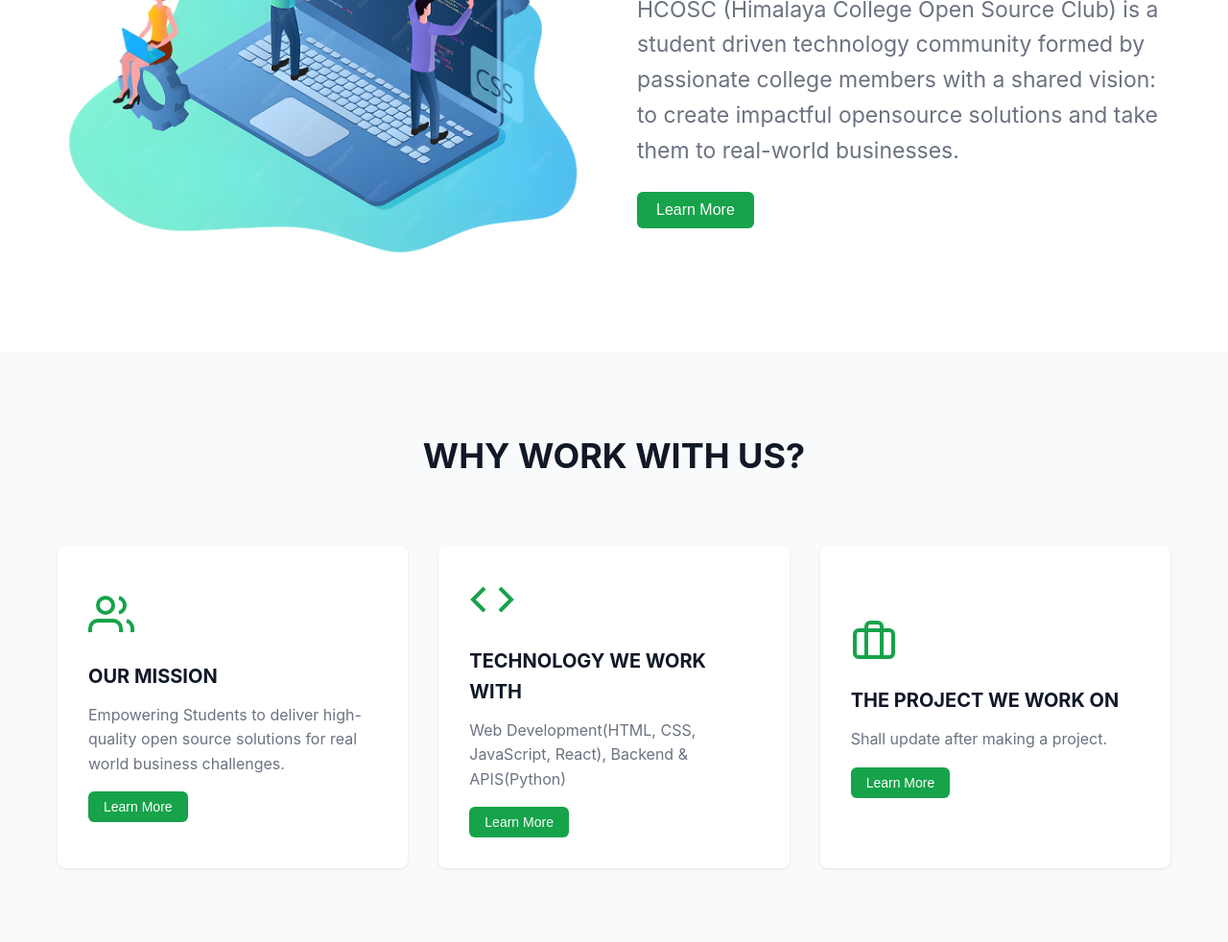
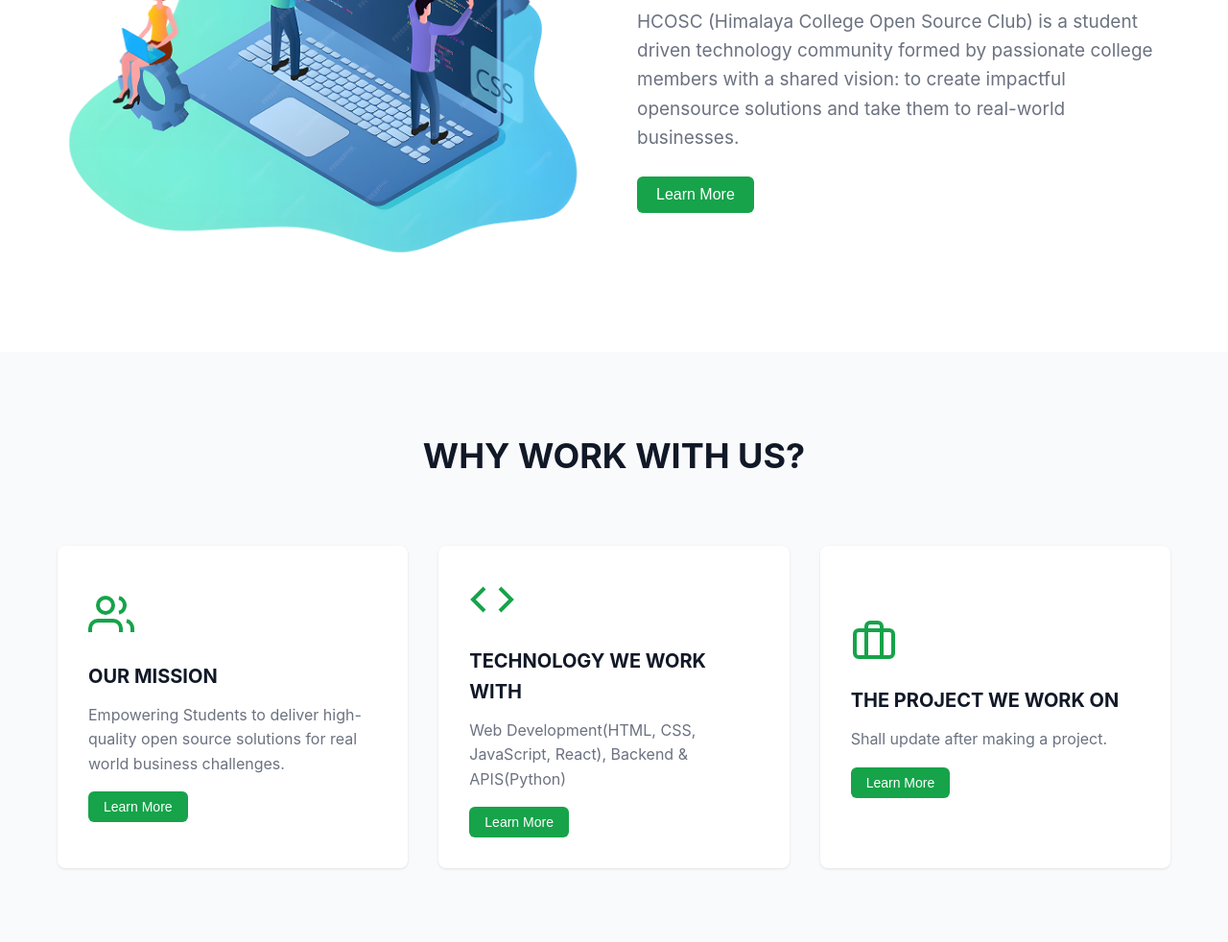
Before and after one commit to Restarsh/hcosc, a plain HTML site: page index.html in a window 1280 px wide. Shown: the part 727-1709 px from the top of the page at 96% size. Drawn offline with Linux system fonts and the light colour scheme.

Commit message:
fix minor errors

```diff
--- a/css/styles.css
+++ b/css/styles.css
@@ -155,7 +155,7 @@
 }
 
 .section-text {
-    font-size: 23px;
+    font-size: 19px;
     color: #6b7280;
     margin-bottom: 24px;
 }
```
